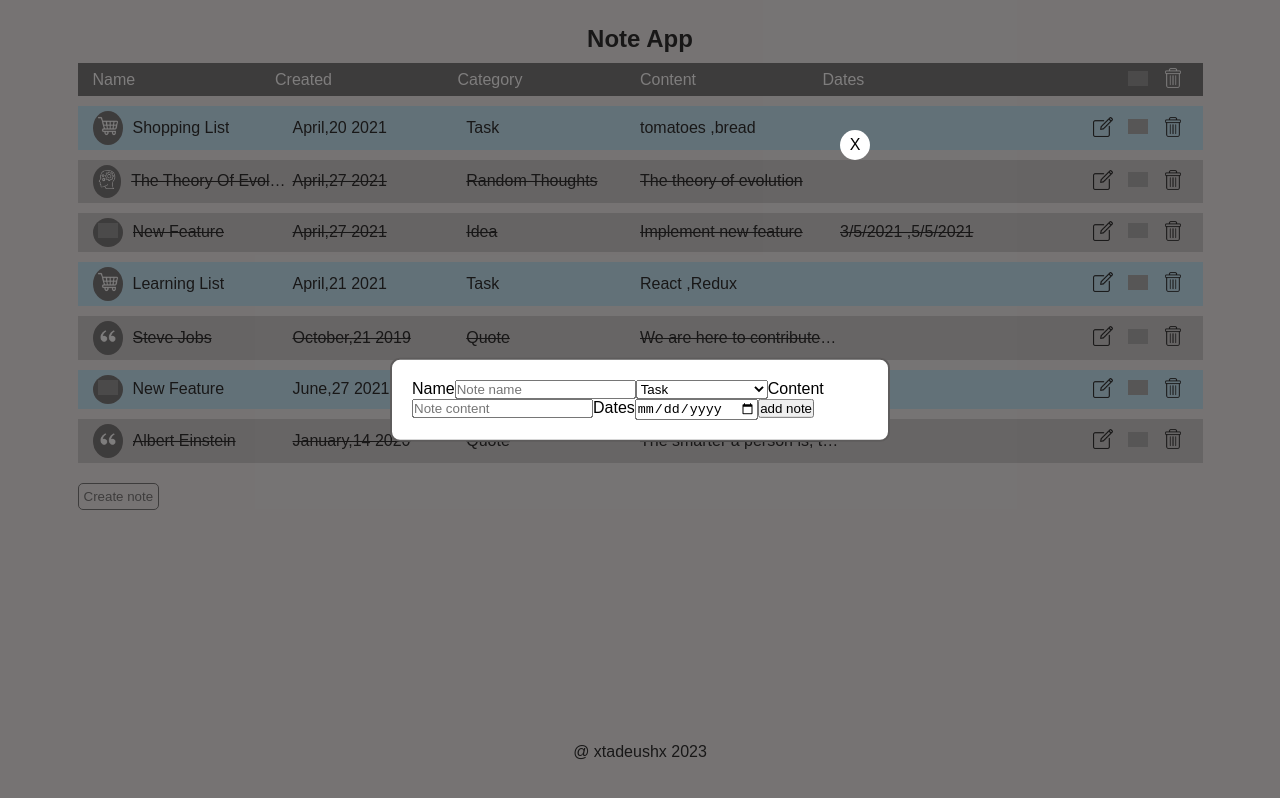
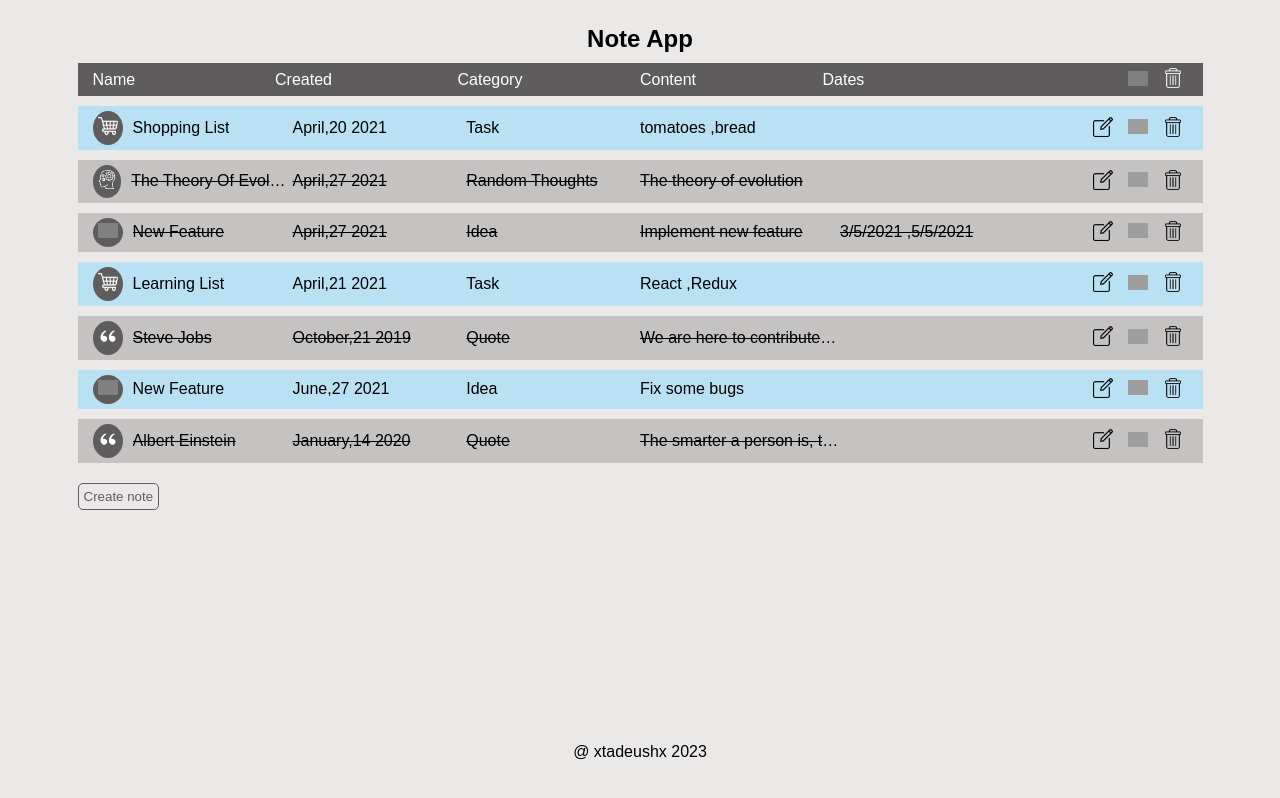
Before and after one commit to xtadeushx/notes-app-reat, a React (Vite) app: page / in a window 1280 px wide. Built offline with nearby package versions, Linux system fonts and the light colour scheme; grey boxes are pictures that could not be loaded.

Commit message:
feat: implement handelOpen func

```diff
--- a/src/components/common/modal/modal.tsx
+++ b/src/components/common/modal/modal.tsx
@@ -4,7 +4,6 @@ import { useModal } from './hooks/hooks.js';
 
 import { Portal } from '../../../components/common/portal/portal';
 import styles from './styles.module.scss';
-import clsx from 'clsx';
 import classNames from 'classnames';
 
 type TModalProps = {
@@ -15,7 +14,7 @@ type TModalProps = {
 };
 
 const Modal: FC<TModalProps> = ({ isOpen, isCentered, onClose, children, }) => {
-  const { handleDisableContentContainerClick, handleOutsideClick } = useModal({
+  const { handleOutsideClick } = useModal({
     onClose,
   });
   if (!isOpen) {
@@ -28,15 +27,14 @@ const Modal: FC<TModalProps> = ({ isOpen, isCentered, onClose, children, }) => {
         className={classNames({
           [styles.centered]: isCentered,
           [styles.modal]: true,
-          [styles.modal__active]: isOpen,
-          [styles.modal__hide]: !isOpen
         })}
       >
-        <div className={styles.modal__wrapper}></div>
+        <div className={styles.modal__wrapper} ></div>
         <div className={styles.modal__body}>
           {children}
         </div>
-        <p className={styles.close}>X</p>
+        <p className={styles.close} onClick={() => handleOutsideClick()
+        }>X</p>
       </div>
     </Portal>
   );
--- a/src/components/common/select/select.module.scss
+++ b/src/components/common/select/select.module.scss
@@ -4,10 +4,7 @@
   min-width: 160px;
   min-height: 45px;
   padding: 10px 40px 10px 15px;
-  font-size: var(--font-size-300);
-  background-color: var(--color-white);
-  background-color: var(--color-white);
-  background-image: url('../../../assets/images/arrow-down.svg');
+  background-color: white;
   background-repeat: no-repeat;
   background-position: right 15px top 50%;
   background-size: 15px;
--- a/src/components/common/select/select.tsx
+++ b/src/components/common/select/select.tsx
@@ -1,6 +1,5 @@
 import styles from './select.module.scss';
 import { TSelectProps } from './types';
-import clsx from 'clsx';
 
 const Select = ({
   name,
--- /dev/null
+++ b/src/components/form/form.tsx
@@ -0,0 +1,32 @@
+import React from 'react'
+
+const Form: React.FC = () => {
+  return (
+    <form action="#" className="form" id="form">
+      <label className="label">
+        Name
+        <input type="text" name="title" placeholder="Note name" className="input" value="" id="inputName" required
+          minLength={5} />
+      </label>
+
+      <select id="select" className="select" name="category">
+        <option value="task" selected>Task</option>
+        <option value="random thoughts">Random Thoughts</option>
+        <option value="idea">Idea</option>
+        <option value="quote">Quote</option>
+      </select>
+      <label className="label">
+        Content
+        <input type="text" name="content" placeholder="Note content" className="input" value="" id="inputContent" required
+          minLength={5} />
+      </label>
+      <label className="label" id="dateLabel">
+        Dates
+        <input type="date" name="date" className="input" id="inputDate" value="" />
+      </label>
+      <button type="submit" className="add-note__button" id="add-note__button">add note</button>
+    </form>
+  )
+}
+
+export { Form };
--- a/src/components/notes-table/notes-table.tsx
+++ b/src/components/notes-table/notes-table.tsx
@@ -5,12 +5,16 @@ import { TableHeader } from './components/table-header/table-header';
 import { TableList } from './components/table-list/table-list';
 import styles from './notes-table.module.scss';
 
-const NotesTable: React.FC = () => {
+interface INoteTable {
+  handelOpen: () => void;
+}
+
+const NotesTable: React.FC<INoteTable> = ({ handelOpen }) => {
   return (
     <div className={styles.table}>
       <TableHeader />
       <TableList />
-      <Button type='button' className={styles.add__note}>
+      <Button type='button' className={styles.add__note} onClick={handelOpen}>
         Create note
       </Button>
     </div>
--- a/src/pages/home-page/home-page.tsx
+++ b/src/pages/home-page/home-page.tsx
@@ -1,42 +1,24 @@
 import { Modal } from '../../components/common/modal/modal';
+import { Form } from '../../components/form/form';
 import { NotesTable } from '../../components/notes-table/notes-table';
 
 import styles from './home-page.module.scss';
+import { useState } from 'react';
 
 const HomePage: React.FC = () => {
+  const [isOpen, setOpen] = useState(false)
+  const handelOpen = () => setOpen(prev => !prev)
   return (
     <>
       <main className={styles.main}>
         <div className="container">
-          <NotesTable />
+          <NotesTable handelOpen={handelOpen} />
         </div>
       </main>
-      <Modal isCentered isOpen={true} onClose={() => console.log('modal close')}
+      <Modal isCentered isOpen={isOpen} onClose={() => setOpen(prev => !prev)}
       >
-        <form action="#" className="form" id="form">
-          <label className="label">
-            Name
-            <input type="text" name="title" placeholder="Note name" className="input" value="" id="inputName" required
-              minLength={5} />
-          </label>
+        <Form />
 
-          <select id="select" className="select" name="category">
-            <option value="task" selected>Task</option>
-            <option value="random thoughts">Random Thoughts</option>
-            <option value="idea">Idea</option>
-            <option value="quote">Quote</option>
-          </select>
-          <label className="label">
-            Content
-            <input type="text" name="content" placeholder="Note content" className="input" value="" id="inputContent" required
-              minLength={5} />
-          </label>
-          <label className="label" id="dateLabel">
-            Dates
-            <input type="date" name="date" className="input" id="inputDate" value="" />
-          </label>
-          <button type="submit" className="add-note__button" id="add-note__button">add note</button>
-        </form>
       </Modal >
     </>
 
```
Also changed, not shown: src/components/form/form.module.scss (added).
